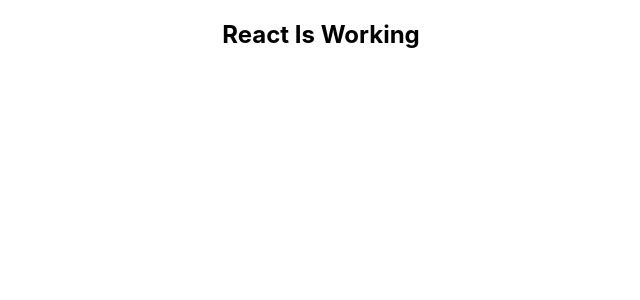
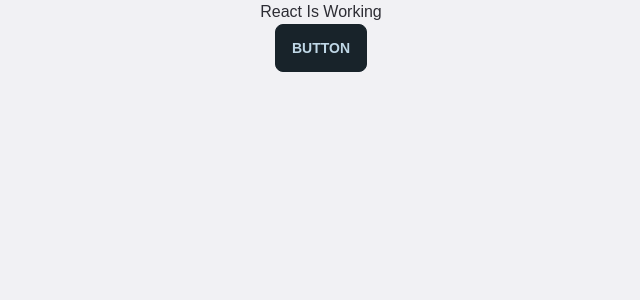
Before and after one commit to ismailjosim/daily-coding-practice, a React (Create React App) app: page / in a window 1280 px wide. Shown: the top 300 px of the page, without its empty margins (319-959 px from the left). Built offline with nearby package versions, Linux system fonts and the light colour scheme.

Commit message:
Install Tailwind,daisyui & add Poppins Google Font

```diff
--- a/package.json
+++ b/package.json
@@ -6,6 +6,7 @@
     "@testing-library/jest-dom": "^5.16.5",
     "@testing-library/react": "^13.4.0",
     "@testing-library/user-event": "^13.5.0",
+    "daisyui": "^2.31.0",
     "react": "^18.2.0",
     "react-dom": "^18.2.0",
     "react-scripts": "5.0.1",
@@ -34,5 +35,10 @@
       "last 1 firefox version",
       "last 1 safari version"
     ]
+  },
+  "devDependencies": {
+    "autoprefixer": "^10.4.12",
+    "postcss": "^8.4.16",
+    "tailwindcss": "^3.1.8"
   }
 }
--- /dev/null
+++ b/postcss.config.js
@@ -0,0 +1,6 @@
+module.exports = {
+  plugins: {
+    tailwindcss: {},
+    autoprefixer: {},
+  },
+}
--- a/src/App.js
+++ b/src/App.js
@@ -4,6 +4,7 @@
   return (
     <div className="App">
       <h2>React Is Working</h2>
+      <button className="btn">Button</button>
     </div>
   );
 }
--- a/src/index.css
+++ b/src/index.css
@@ -1,13 +1,16 @@
+@tailwind base;
+@tailwind components;
+@tailwind utilities;
+
+@import url('https://fonts.googleapis.com/css2?family=Poppins:wght@300;400;500;600;700&display=swap');
+
 body {
   margin: 0;
-  font-family: -apple-system, BlinkMacSystemFont, 'Segoe UI', 'Roboto', 'Oxygen',
-    'Ubuntu', 'Cantarell', 'Fira Sans', 'Droid Sans', 'Helvetica Neue',
-    sans-serif;
+  font-family: 'Poppins', sans-serif;
   -webkit-font-smoothing: antialiased;
   -moz-osx-font-smoothing: grayscale;
 }
 
 code {
-  font-family: source-code-pro, Menlo, Monaco, Consolas, 'Courier New',
-    monospace;
+  font-family: 'Poppins', sans-serif;
 }
--- /dev/null
+++ b/tailwind.config.js
@@ -0,0 +1,36 @@
+/** @type {import('tailwindcss').Config} */
+module.exports = {
+  content: [
+    "./src/**/*.{js,jsx,ts,tsx}",
+  ],
+  theme: {
+    extend: {},
+  },
+  daisyui: {
+    themes: [
+      {
+        mytheme: {
+
+          "primary": "#63e894",
+
+          "secondary": "#87d33f",
+
+          "accent": "#f7b4e9",
+
+          "neutral": "#18232A",
+
+          "base-100": "#F1F1F4",
+
+          "info": "#4B8EEC",
+
+          "success": "#17968B",
+
+          "warning": "#F5C238",
+
+          "error": "#E8646D",
+        },
+      },
+    ],
+  },
+  plugins: [require("daisyui")],
+}
```
Also changed, not shown: 1 other file (tests, documents, lock files or other folders).
